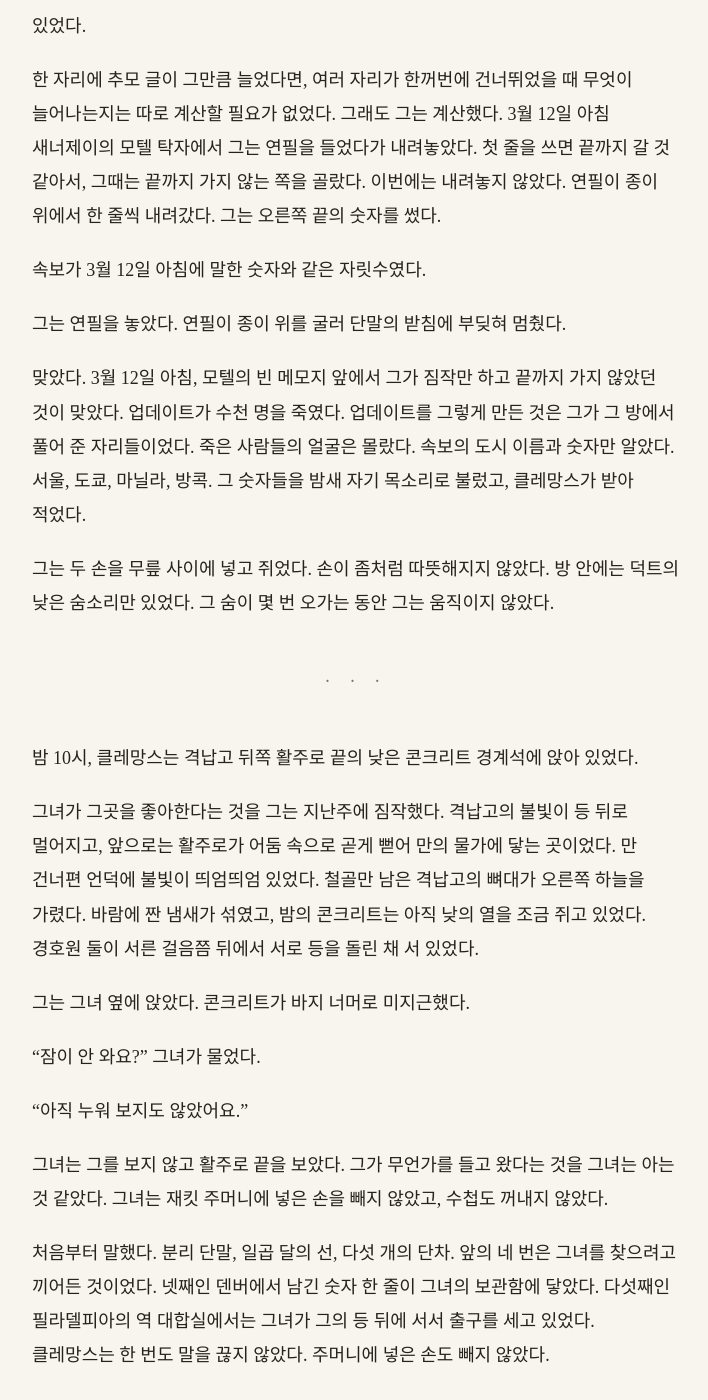
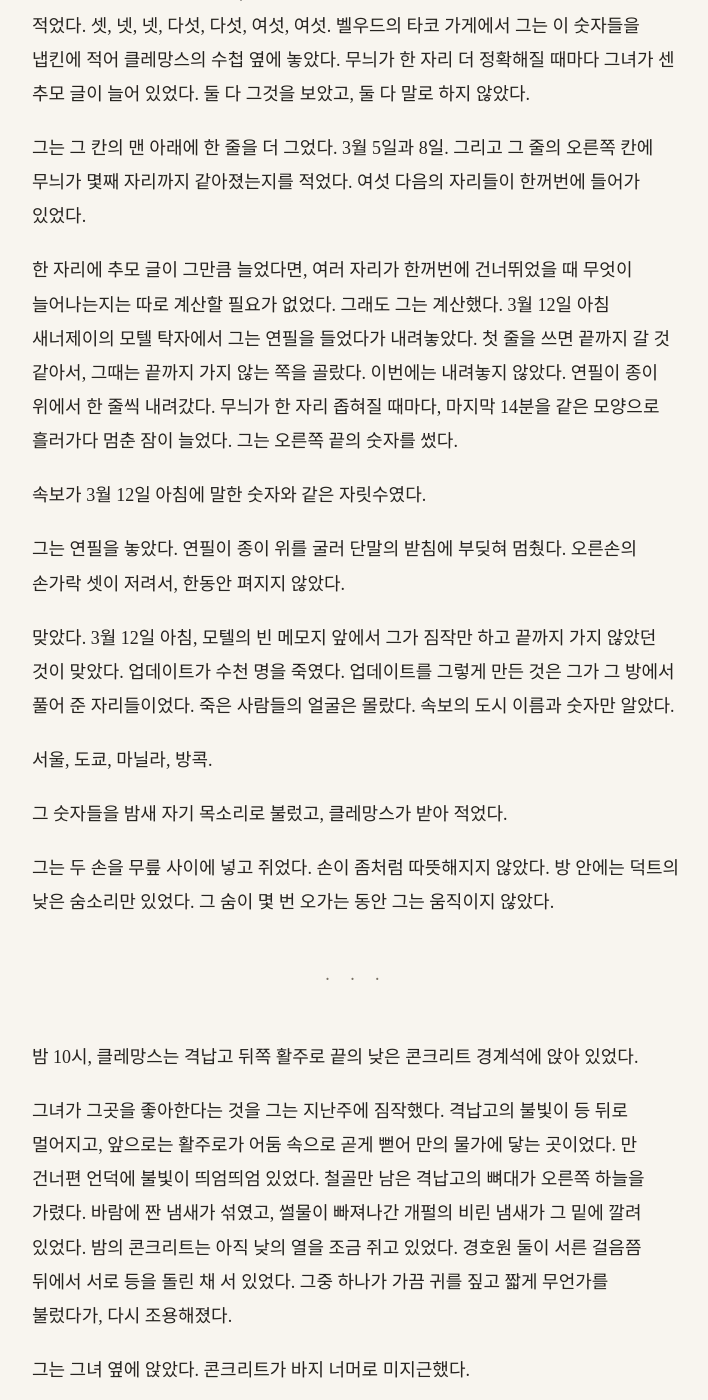
Before and after one commit to kangkkang/writer_s1_public, a Jekyll site: the page built from vol2/041.md, in a window 1280 px wide and 1400 px high, scrolled down 4747 px. Shown: the whole window, without its empty margins (284-992 px from the left). Built offline with Jekyll 4.4.1, drawn with Linux system fonts in a browser that asks for light colours; our own code applies the rules of GitHub Pages for plain Markdown files; some of the changed text lies outside the part shown.

Commit message:
Update from https://github.com/kangkkang/writer_s1/commit/78a00c0d026a18cf4d213ea91da0545b63ffbde2

```diff
--- a/vol2/041.md
+++ b/vol2/041.md
@@ -34,7 +34,9 @@
 
 그는 11월 한 달만 화면에 크게 띄웠다. 같은 손바닥 두 개 너비에 이번에는 한 달이 들어 있었다.
 
-선은 여전히 평평했다. 밤마다의 잔물결 사이로, 낮에는 거의 직선이었다. 그는 11월 28일을 찾았다. 낮 12시 58분.
+선은 여전히 평평했다. 밤마다의 잔물결 사이로, 낮에는 거의 직선이었다. 그는 11월 28일을 찾았다.
+
+11월 28일 낮 12시 58분. 스톡턴의 버스 터미널, 대합실 구석의 공공 단말.
 
 거기에 단차가 하나 있었다.
 
@@ -46,15 +48,15 @@
 
 12월 9일 새벽 3시. 단차. 같은 날 저녁. 단차. 1월로 넘겼다. 12일 오전 10시 41분. 단차.
 
-단차는 다섯이었다. 다섯 다, 그가 공공 단말로 프로메테우스에 끼어든 바로 그 시각에 있었다. 그 다섯 시각 말고는 일곱 달 동안 단차가 하나도 없었다. 밤의 잔물결은 솟았다가 반드시 내려앉았다. 그가 끼어든 자리의 턱만 내려앉지 않았다.
+단차는 다섯이었다. 다섯 다, 그가 공공 단말로 프로메테우스에 끼어든 바로 그 시각에 있었다. 그 다섯 시각 말고는 일곱 달 동안 단차가 하나도 없었다. 밤의 잔물결은 솟았다가 반드시 내려앉았다. 그가 끼어든 자리의 턱만 내려앉지 않았다. 기록이 끝나는 3월 말까지, 다섯 개의 턱은 한 칸도 내려앉지 않은 채 그대로였다.
 
 참고 있던 숨이 한참 뒤에야 나갔다.
 
 *왜 내려오지 않을까?*
 
-물음을 종이에 적지 않고 머릿속으로 따라갔다. 끼어들 때마다 정확한 값이 프로메테우스 안에 아주 잠깐 나타났다. 프로메테우스는 스스로 배우는 기계였다. 한 번 나타난 모양은 정상으로 받아들이고, 다음부터는 그 모양에 조금 더 가까워졌다. 잠든 사람들이 밤마다 만든 모양은 흐릿했고, 그래서 프로메테우스도 정확한 값 바로 아래에서 멈춰 있었다. 그런데 공공 단말로 넣은 값은 흐릿하지 않았다. 끝자리까지 정확했다. 프로메테우스는 그 값을 볼 때마다 정확한 모양에 한 칸씩 더 다가갔고, 다가간 만큼은 되돌아가지 않았다. 배운 것을 잊지 않는 기계였다.
+물음을 종이에 적지 않고 머릿속으로 따라갔다. 끼어들 때마다 정확한 값이 프로메테우스 안에 아주 잠깐 나타났다. 프로메테우스는 스스로 배우는 기계였다. 한 번 나타난 모양은 정상으로 받아들이고, 다음부터는 그 모양에 조금 더 가까워졌다. 잠든 사람들이 밤마다 만든 모양은 흐릿했고, 그래서 프로메테우스도 정확한 값 바로 아래에서 멈춰 있었다. 그런데 공공 단말로 넣은 값은 흐릿하지 않았다. 끝자리까지 정확했다. 프로메테우스는 그 값을 볼 때마다 정확한 모양에 한 칸씩 더 다가갔고, 다가간 만큼은 되돌아가지 않았다. 배운 것을 잊지 않는 기계였다. 밤마다 잠든 사람들이 밀어 올린 흐릿한 물결은 아침이면 잊고, 끝자리까지 맞는 값은 정상으로 남겨 두는 기계.
 
-끼어들 때마다 통로가 조금씩 날카로워진 셈이었다.
+끼어들 때마다 통로가 조금씩 날카로워진 셈이었다. 냅킨에 시각을 적어 가며 망을 피해 다니는 동안, 그가 넣은 값이 통로를 한 칸씩 더 날카롭게 만들고 있었다.
 
 생각은 한 걸음 더 나갔다. 이 값만 알면 누구든 프로메테우스에 끼어들 수 있었다. 끼어들 때마다 통로는 날카로워졌다. 잰 숫자일 뿐 아니라, 통로를 여는 값이었다. 거꾸로 울리면 통로를 지울 수도 있는 값. 열이틀 전 회의실 탁자에서 처음 남에게 꺼낸 말이었다. 그때는 해결책이던 말이, 이제는 그를 가리키고 있었다.
 
@@ -78,7 +80,7 @@
 
 그는 그 벽의 높이를 쟀다.
 
-그 방의 판 앞에서 홀트의 손가락이 그의 숫자들을 다른 창으로 옮겼던 새벽을, 그는 길게 떠올리지 않았다. 숫자만 떠올렸다. 그날 오후 정확값까지 재던 각도들, 소수점 아래로 이어지던 자리들. 몇째 자리까지였는지 알았다. 밤마다 직접 확인한 자리들이었다.
+그 방의 판 앞에서, 그녀의 두 팔이 등 뒤로 잡혀 있는 동안 홀트의 손가락이 그의 숫자들을 다른 창으로 옮겼던 새벽을, 그는 길게 떠올리지 않았다. 숫자만 떠올렸다. 그날 오후 정확값까지 재던 각도들, 소수점 아래로 이어지던 자리들. 몇째 자리까지였는지 알았다. 밤마다 직접 확인한 자리들이었다.
 
 벽의 높이는 그 자리 수와 맞았다. 근사치가 아니었다. 그 자리들이 하나도 빠지지 않고 들어갔을 때 나와야 하는 높이였다.
 
@@ -88,13 +90,17 @@
 
 그는 그 칸의 맨 아래에 한 줄을 더 그었다. 3월 5일과 8일. 그리고 그 줄의 오른쪽 칸에 무늬가 몇째 자리까지 같아졌는지를 적었다. 여섯 다음의 자리들이 한꺼번에 들어가 있었다.
 
-한 자리에 추모 글이 그만큼 늘었다면, 여러 자리가 한꺼번에 건너뛰었을 때 무엇이 늘어나는지는 따로 계산할 필요가 없었다. 그래도 그는 계산했다. 3월 12일 아침 새너제이의 모텔 탁자에서 그는 연필을 들었다가 내려놓았다. 첫 줄을 쓰면 끝까지 갈 것 같아서, 그때는 끝까지 가지 않는 쪽을 골랐다. 이번에는 내려놓지 않았다. 연필이 종이 위에서 한 줄씩 내려갔다. 그는 오른쪽 끝의 숫자를 썼다.
+한 자리에 추모 글이 그만큼 늘었다면, 여러 자리가 한꺼번에 건너뛰었을 때 무엇이 늘어나는지는 따로 계산할 필요가 없었다. 그래도 그는 계산했다. 3월 12일 아침 새너제이의 모텔 탁자에서 그는 연필을 들었다가 내려놓았다. 첫 줄을 쓰면 끝까지 갈 것 같아서, 그때는 끝까지 가지 않는 쪽을 골랐다. 이번에는 내려놓지 않았다. 연필이 종이 위에서 한 줄씩 내려갔다. 무늬가 한 자리 좁혀질 때마다, 마지막 14분을 같은 모양으로 흘러가다 멈춘 잠이 늘었다. 그는 오른쪽 끝의 숫자를 썼다.
 
 속보가 3월 12일 아침에 말한 숫자와 같은 자릿수였다.
 
-그는 연필을 놓았다. 연필이 종이 위를 굴러 단말의 받침에 부딪혀 멈췄다.
+그는 연필을 놓았다. 연필이 종이 위를 굴러 단말의 받침에 부딪혀 멈췄다. 오른손의 손가락 셋이 저려서, 한동안 펴지지 않았다.
 
-맞았다. 3월 12일 아침, 모텔의 빈 메모지 앞에서 그가 짐작만 하고 끝까지 가지 않았던 것이 맞았다. 업데이트가 수천 명을 죽였다. 업데이트를 그렇게 만든 것은 그가 그 방에서 풀어 준 자리들이었다. 죽은 사람들의 얼굴은 몰랐다. 속보의 도시 이름과 숫자만 알았다. 서울, 도쿄, 마닐라, 방콕. 그 숫자들을 밤새 자기 목소리로 불렀고, 클레망스가 받아 적었다.
+맞았다. 3월 12일 아침, 모텔의 빈 메모지 앞에서 그가 짐작만 하고 끝까지 가지 않았던 것이 맞았다. 업데이트가 수천 명을 죽였다. 업데이트를 그렇게 만든 것은 그가 그 방에서 풀어 준 자리들이었다. 죽은 사람들의 얼굴은 몰랐다. 속보의 도시 이름과 숫자만 알았다.
+
+서울, 도쿄, 마닐라, 방콕.
+
+그 숫자들을 밤새 자기 목소리로 불렀고, 클레망스가 받아 적었다.
 
 그는 두 손을 무릎 사이에 넣고 쥐었다. 손이 좀처럼 따뜻해지지 않았다. 방 안에는 덕트의 낮은 숨소리만 있었다. 그 숨이 몇 번 오가는 동안 그는 움직이지 않았다.
 
@@ -102,7 +108,7 @@
 
 밤 10시, 클레망스는 격납고 뒤쪽 활주로 끝의 낮은 콘크리트 경계석에 앉아 있었다.
 
-그녀가 그곳을 좋아한다는 것을 그는 지난주에 짐작했다. 격납고의 불빛이 등 뒤로 멀어지고, 앞으로는 활주로가 어둠 속으로 곧게 뻗어 만의 물가에 닿는 곳이었다. 만 건너편 언덕에 불빛이 띄엄띄엄 있었다. 철골만 남은 격납고의 뼈대가 오른쪽 하늘을 가렸다. 바람에 짠 냄새가 섞였고, 밤의 콘크리트는 아직 낮의 열을 조금 쥐고 있었다. 경호원 둘이 서른 걸음쯤 뒤에서 서로 등을 돌린 채 서 있었다.
+그녀가 그곳을 좋아한다는 것을 그는 지난주에 짐작했다. 격납고의 불빛이 등 뒤로 멀어지고, 앞으로는 활주로가 어둠 속으로 곧게 뻗어 만의 물가에 닿는 곳이었다. 만 건너편 언덕에 불빛이 띄엄띄엄 있었다. 철골만 남은 격납고의 뼈대가 오른쪽 하늘을 가렸다. 바람에 짠 냄새가 섞였고, 썰물이 빠져나간 개펄의 비린 냄새가 그 밑에 깔려 있었다. 밤의 콘크리트는 아직 낮의 열을 조금 쥐고 있었다. 경호원 둘이 서른 걸음쯤 뒤에서 서로 등을 돌린 채 서 있었다. 그중 하나가 가끔 귀를 짚고 짧게 무언가를 불렀다가, 다시 조용해졌다.
 
 그는 그녀 옆에 앉았다. 콘크리트가 바지 너머로 미지근했다.
 
@@ -144,6 +150,10 @@
 
 그는 대답하지 못했다. 정확히 그렇게 하려던 참이었다.
 
+활주로 저편, 비행장 경계의 붉은 등 하나가 느리게 깜박였다. 바람이 한 번 방향을 바꾸자 개펄 냄새가 짙어졌다.
+
+"그 사람들 시체를 다 등에 지고, 저 차가운 바다로 걸어 들어갈 생각이었나요?" 그녀가 말했다. "그 숫자를 강제로 가져간 건 홀트예요. 그 사람 몫까지 당신이 지면 안 돼요."
+
 그녀는 다시 활주로 쪽으로 고개를 돌렸다. 한참 뒤에 말했다.
 
 "TF에는 말할 거예요?"
@@ -180,11 +190,11 @@
 
 "정확한 값이 프로메테우스 안에 한 번 나타나면, 프로메테우스는 그걸 정상으로 받아들여요." 그가 말했다. "그리고 그쪽으로 한 칸 더 다가가요. 한 번 다가가면 되돌아오지 않아요. 그만큼 통로가 날카로워져요."
 
-브란트가 둘째 장을 집어 들고 오래 들여다보았다. "이 단차가 내려오지 않는 건 운영 기록에서 확인했어요?"
+브란트가 안경을 밀어 올리며 둘째 장을 집어 들고, 곡선을 검지로 짚었다. "이 단차가 내려오지 않는 건 운영 기록에서 확인했어요?"
 
 "분리 단말에서 계산했어요. 운영 기록은 시냅스가 협조로 넘긴 거예요."
 
-"재 볼게요. 제 식으로요." 브란트가 종이를 내려놓지 않았다. "맞으면, 이건 앞으로 우리가 하는 모든 일에 걸려요."
+"재 볼게요. 제 식으로요. 브라운슈바이크의 시계 기록하고도 대 볼게요." 브란트가 종이를 내려놓지 않았다. "맞으면, 이건 앞으로 우리가 하는 모든 일에 걸려요."
 
 "그래서 가져왔어요." 그가 말했다. "그 값으로 끼어드는 일은 누구도 하면 안 돼요. 저도요. 그리고 나중에 반대로 울리는 시설을 지으면, 그 시설은 그 값을 써야 해요. 그래야 지울 수 있어요. 대신 반대로만요. 같은 쪽으로 한 번이라도 울리면 그만큼 날카로워져요."
 
@@ -200,9 +210,17 @@
 
 "그 값을 아는 누군가가 대역에 끼어들면 생겨요." 그가 말했다. 거짓은 아니었다.
 
-헤들룬드는 그 대답을 받고 나서 잠깐 그를 보았다. 그러고는 셋째 장의 여백에 짧게 무언가를 적었다.
+헤들룬드의 손가락이 둘째 장 아래쪽의 빈 눈금을 한 번 짚었다. 곡선은 있는데 시각이 없는 자리였다.
+
+"선은 꼼꼼하게 그리셨는데, 언제인지는 안 적으셨네요."
+
+그는 대답하지 않았다.
+
+헤들룬드는 그 침묵을 받고 나서 잠깐 그를 보았다. 그러고는 셋째 장의 여백에 짧게 무언가를 적었다.
 
 "이건 어떻게 알았어요?"
+
+스톡턴, 새크라멘토, 솔트레이크시티, 덴버, 필라델피아.
 
 *제가 다섯 번 끼어들었으니까요.*
 
```
